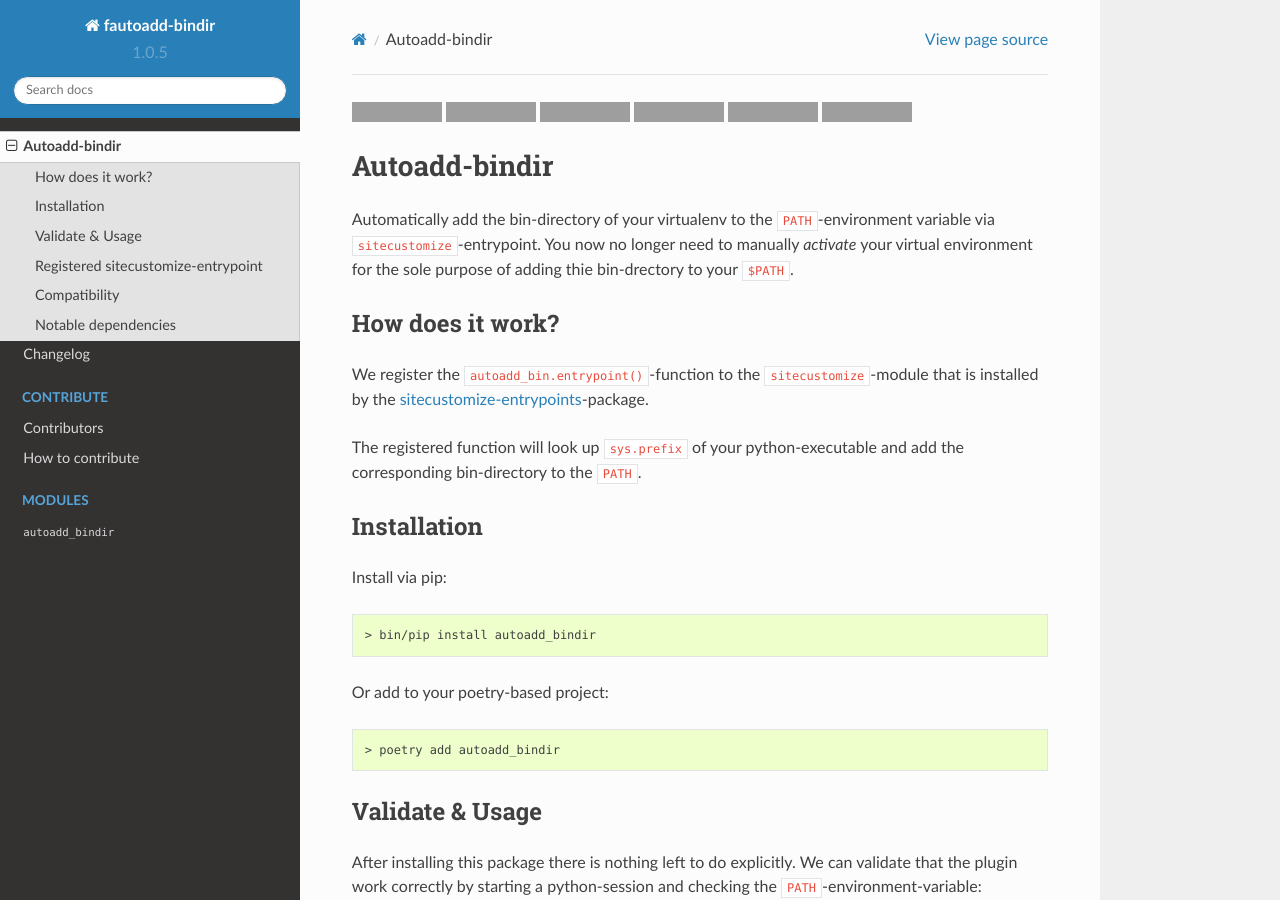
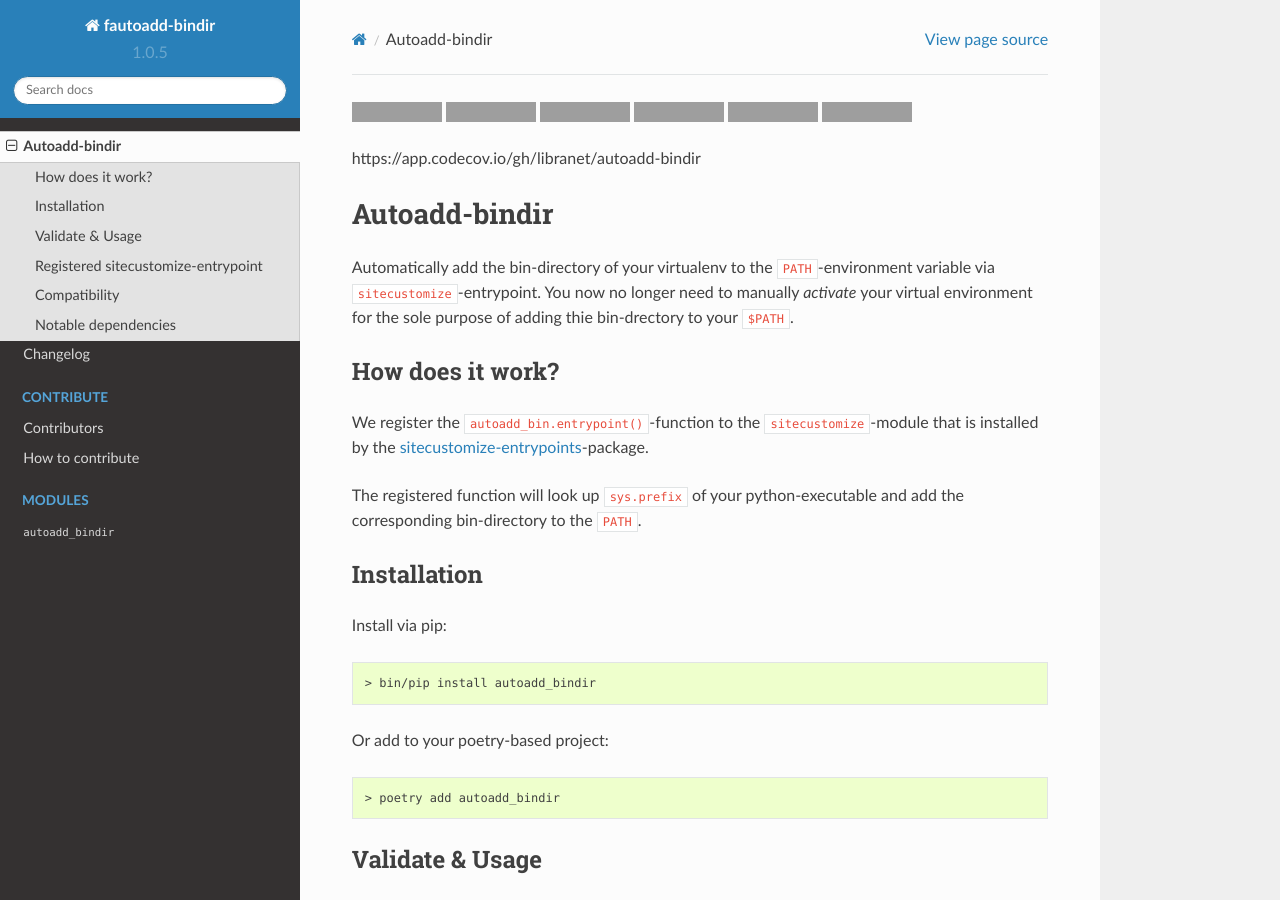
Before and after one commit to libranet/autoadd-bindir, a Sphinx documentation site: the page built from docs/readme.md, in a window 1280 px wide and 900 px high, cut to the strip 0-900 px from the top of the window. Built offline with Sphinx 7.4.7 and the Read the Docs theme 2.0.0, drawn with Linux system fonts in a browser that asks for light colours; pages that are not in the unit, such as notebooks, are missing from menus; some of the changed lines change nothing that is shown; grey boxes are pictures that could not be loaded.

Commit message:
add codecov badge

```diff
--- a/docs/readme.md
+++ b/docs/readme.md
@@ -1,11 +1,13 @@
 [![Testing](https://img.shields.io/github/actions/workflow/status/libranet/autoadd-bindir/testing.yaml?branch=main&longCache=true&style=flat-square&label=tests&logo=GitHub%20Actions&logoColor=fff")](https://github.com/libranet/autoadd-bindir/actions/workflows/testing.yaml)
 [![Linting](https://img.shields.io/github/actions/workflow/status/libranet/autoadd-bindir/linting.yaml?branch=main&longCache=true&style=flat-square&label=linting&logo=GitHub%20Actions&logoColor=fff")](https://github.com/libranet/autoadd-bindir/actions/workflows/linting.yaml)
 [![Read the Docs](https://readthedocs.org/projects/autoadd-bindir/badge/?version=latest)](https://autoadd-bindir.readthedocs.io/en/latest/)
-[![codecov.io](https://codecov.io/github/libranet/autoadd-bindir/coverage.svg?branch=main)](https://codecov.io/github/libranet/autoadd-bindir?branch=main)
+[![codecov.io](https://codecov.io/github/libranet/autoadd-bindir/coverage.svg?branch=main)](https://app.codecov.io/gh/libranet/autoadd-bindir?branch=main)
 [![PyPi Package](https://img.shields.io/pypi/v/autoadd-bindir?color=%2334D058&label=pypi%20package)](https://pypi.org/project/autoadd-bindir/)
 [![MIT License](https://img.shields.io/badge/license-MIT-blue.svg)](https://github.com/libranet/autoadd-bindir/blob/main/docs/license.md)
 
 
+
+https://app.codecov.io/gh/libranet/autoadd-bindir
 # Autoadd-bindir
 
 Automatically add the bin-directory of your virtualenv to the ``PATH``-environment variable
```
Also changed, not shown: 2 other files.
